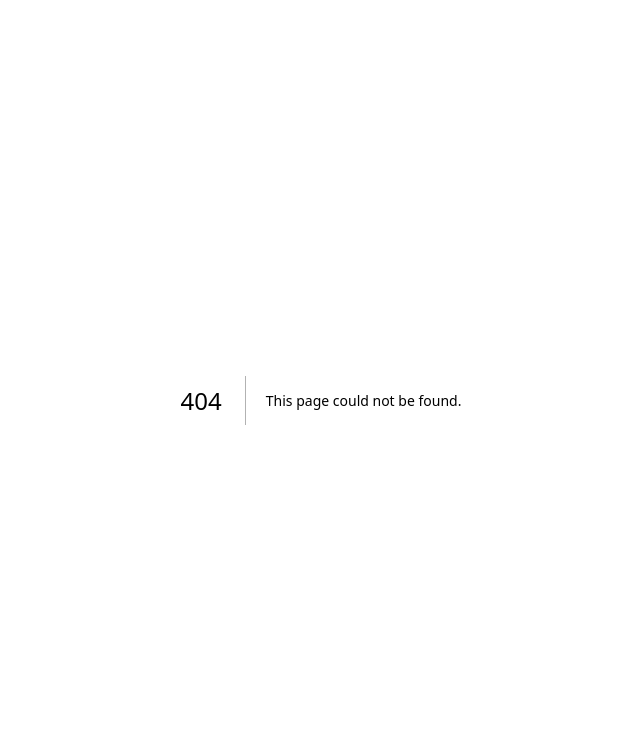
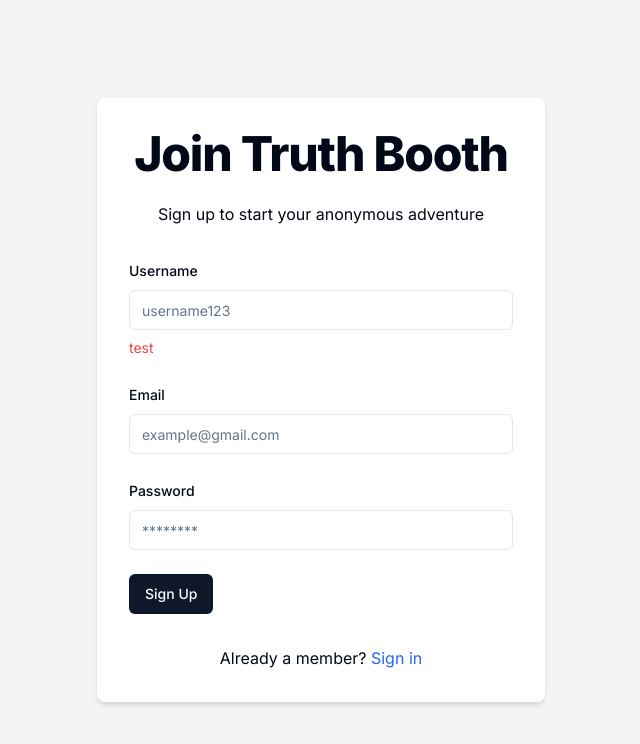
Before and after one commit to Abhisheksantra28/truthBooth, a Next.js app: page /sign-up in a window 1280 px wide. Before the commit this address had no page. Shown: the top 744 px of the page, without its empty margins (319-959 px from the left). Built offline with nearby package versions, Linux system fonts and the light colour scheme.

Commit message:
Add sign-up page

```diff
--- /dev/null
+++ b/src/app/(auth)/sign-up/page.tsx
@@ -0,0 +1,200 @@
+"use client";
+import { zodResolver } from "@hookform/resolvers/zod";
+import Link from "next/link";
+import { useEffect, useState } from "react";
+import { useForm } from "react-hook-form";
+import * as z from "zod";
+import { useDebounceCallback } from "usehooks-ts";
+import { useToast } from "@/components/ui/use-toast";
+import { useRouter } from "next/navigation";
+import { signUpSchema } from "@/schemas/signUpSchema";
+import axios, { AxiosError } from "axios";
+import { ApiResponse } from "@/types/ApiResponse";
+import {
+  Form,
+  FormControl,
+  FormField,
+  FormItem,
+  FormLabel,
+  FormMessage,
+} from "@/components/ui/form";
+import { Input } from "@/components/ui/input";
+import { Button } from "@/components/ui/button";
+import { Loader2 } from "lucide-react";
+
+const page = () => {
+  const [username, setUsername] = useState("");
+  const [usernameMessage, setUsernameMessage] = useState("");
+  const [isCheckingUsername, setIsCheckingUsername] = useState(false);
+  const [issubmitting, setIssubmitting] = useState(false);
+
+  const debounced = useDebounceCallback(setUsername, 300);
+
+  const { toast } = useToast();
+  const router = useRouter();
+
+  // zod validation
+  const form = useForm({
+    resolver: zodResolver(signUpSchema),
+    defaultValues: {
+      username: "",
+      email: "",
+      password: "",
+    },
+  });
+
+  useEffect(() => {
+    const checkUsername = async () => {
+      if (username) {
+        setIsCheckingUsername(true);
+        setUsernameMessage("");
+        try {
+          const res = await axios.get(
+            `/api/check-username-unique?username=${username}`
+          );
+
+          setUsernameMessage(res.data.message);
+        } catch (error) {
+          const axiosError = error as AxiosError<ApiResponse>;
+          setUsernameMessage(
+            axiosError.response?.data.message ?? "Error checking username"
+          );
+        } finally {
+          setIsCheckingUsername(false);
+        }
+      }
+    };
+
+    checkUsername();
+  }, [username]);
+
+  const onSubmit = async (data: z.infer<typeof signUpSchema>) => {
+    setIssubmitting(true);
+    try {
+      console.log("form data ", data);
+
+      const res = await axios.post<ApiResponse>("/api/sign-up", data);
+
+      if (res.data.success) {
+        toast({
+          title: "Success",
+          description: res.data.message,
+        });
+
+        router.replace(`/verify/${username}`);
+      }
+    } catch (error) {
+      console.error("Error signing up: ", error);
+      const axiosError = error as AxiosError<ApiResponse>;
+      toast({
+        title: "Error",
+        description: axiosError.response?.data.message ?? "Error signing up",
+        variant: "destructive",
+      });
+    } finally {
+      setIssubmitting(false);
+    }
+  };
+
+  return (
+    <div className="flex justify-center items-center min-h-screen bg-gray-100">
+      <div className="w-full max-w-md p-8 space-y-8 bg-white rounded-lg shadow-md">
+        <div className="text-center">
+          <h1 className="text-4xl font-extrabold tracking-tight lg:text-5xl mb-6">
+            Join Truth Booth
+          </h1>
+          <p className="mb-4">Sign up to start your anonymous adventure</p>
+        </div>
+
+        <Form {...form}>
+          <form onSubmit={form.handleSubmit(onSubmit)} className="space-y-6">
+            <FormField
+              name="username"
+              control={form.control}
+              render={({ field }) => (
+                <FormItem>
+                  <FormLabel>Username</FormLabel>
+                  <FormControl>
+                    <Input
+                      placeholder="username123"
+                      {...field}
+                      onChange={(e) => {
+                        field.onChange(e);
+                        debounced(e.target.value);
+                      }}
+                    />
+                  </FormControl>
+                  {isCheckingUsername && <Loader2 className="animate-spin" />}
+                  <p
+                    className={`text-sm ${
+                      usernameMessage === "Username is unique."
+                        ? "text-green-500"
+                        : "text-red-500"
+                    }`}
+                  >
+                   test{usernameMessage}
+
+                  </p>
+                  <FormMessage />
+                </FormItem>
+              )}
+            />
+
+            <FormField
+              name="email"
+              control={form.control}
+              render={({ field }) => (
+                <FormItem>
+                  <FormLabel>Email</FormLabel>
+                  <FormControl>
+                    <Input
+                      type="email"
+                      placeholder="example@gmail.com"
+                      {...field}
+                    />
+                  </FormControl>
+                  <FormMessage />
+                </FormItem>
+              )}
+            />
+
+            <FormField
+              name="password"
+              control={form.control}
+              render={({ field }) => (
+                <FormItem>
+                  <FormLabel>Password</FormLabel>
+                  <FormControl>
+                    <Input type="password" placeholder="********" {...field} />
+                  </FormControl>
+                  <FormMessage />
+                </FormItem>
+              )}
+            />
+
+            <Button type="submit" disabled={issubmitting}>
+              {issubmitting ? (
+                <>
+                  <Loader2 className="mr-2 h-4 w-4 animate-spin" /> Submitting{" "}
+                </>
+              ) : (
+                "Sign Up"
+              )}
+            </Button>
+          </form>
+        </Form>
+
+        <div className="text-center mt-4">
+          <p>
+            Already a member?{" "}
+            <Link href="/sign-in" className="text-blue-600 hover:text-blue-800">
+              Sign in
+            </Link>
+          </p>
+        </div>
+      </div>
+    </div>
+  );
+};
+
+export default page;
```
